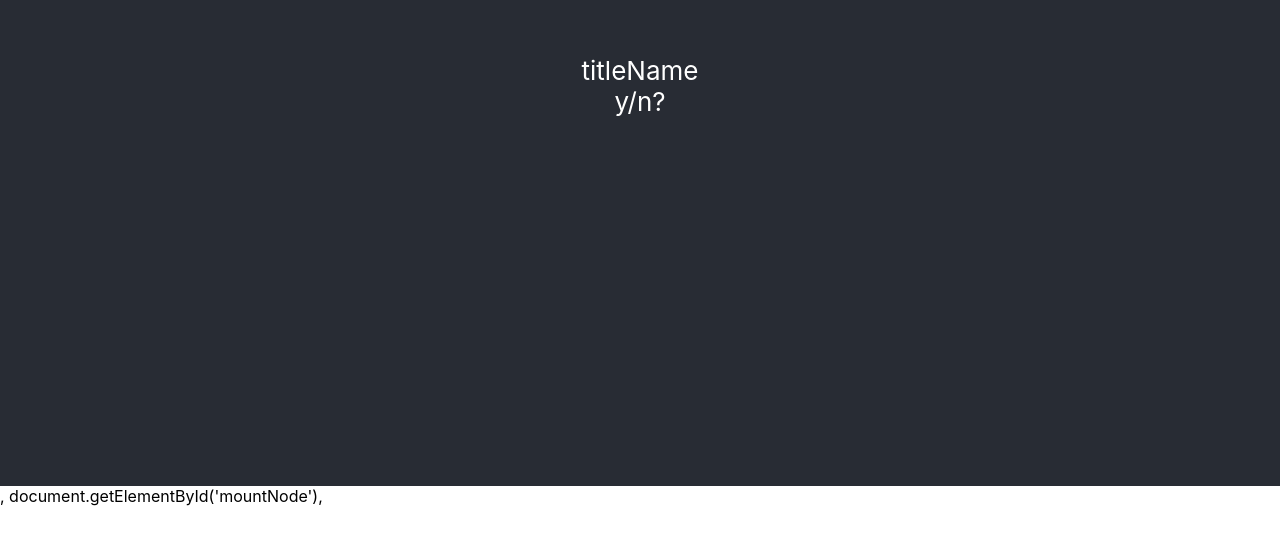
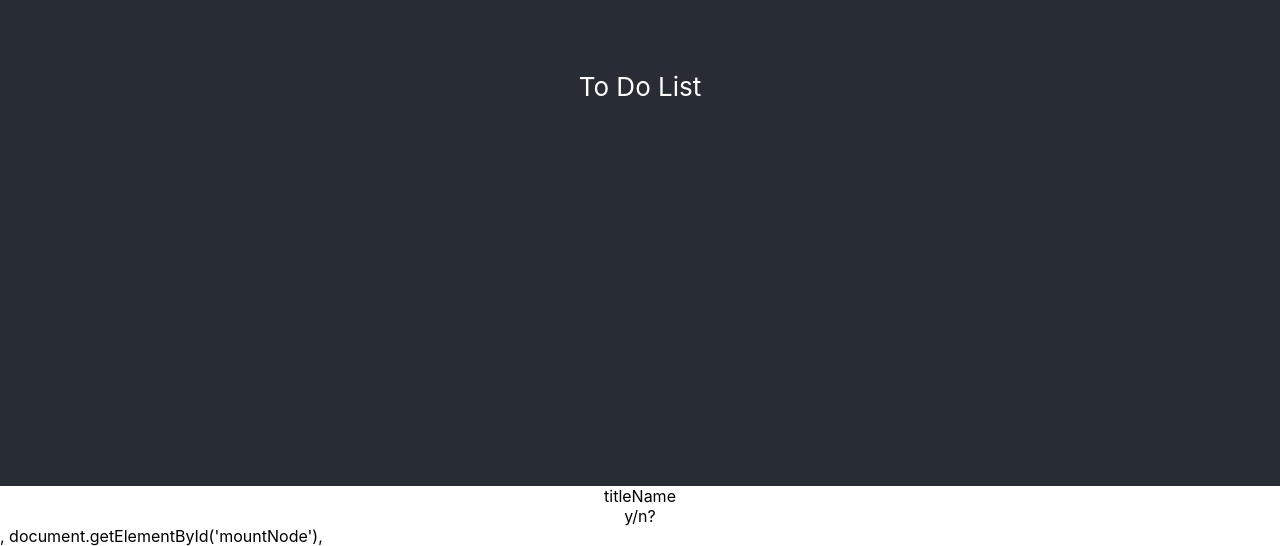
Before and after one commit to craigb0/ToDoList, a React (Create React App) app in the folder to-do-list/: page / in a window 1280 px wide. Shown: the part 314-860 px from the top of the page. Before the commit the page ends 820 px from the top, so only its background shows below. Built offline with nearby package versions, Linux system fonts and the light colour scheme.

Commit message:
Progress from Friday

```diff
--- a/to-do-list/src/App.js
+++ b/to-do-list/src/App.js
@@ -5,9 +5,12 @@ import Item from './components/Item.js'
 function App() {
   return (
     <div className="App">
-      <header className="App-header">
-        <Item/>
-      </header>
+      <div className='Header'>
+        <header className="App-header">
+          To Do List
+        </header>
+      </div>
+      <Item/>
     </div>
   );
 }
--- a/to-do-list/src/components/Item.js
+++ b/to-do-list/src/components/Item.js
@@ -1,4 +1,4 @@
-const Item = () => {
+const Item = (props) => {
  return(
   <div classname="body">
     <div className="Title">
```
Also changed, not shown: to-do-list/src/components/ItemList.js (added, +9 -0 lines).
